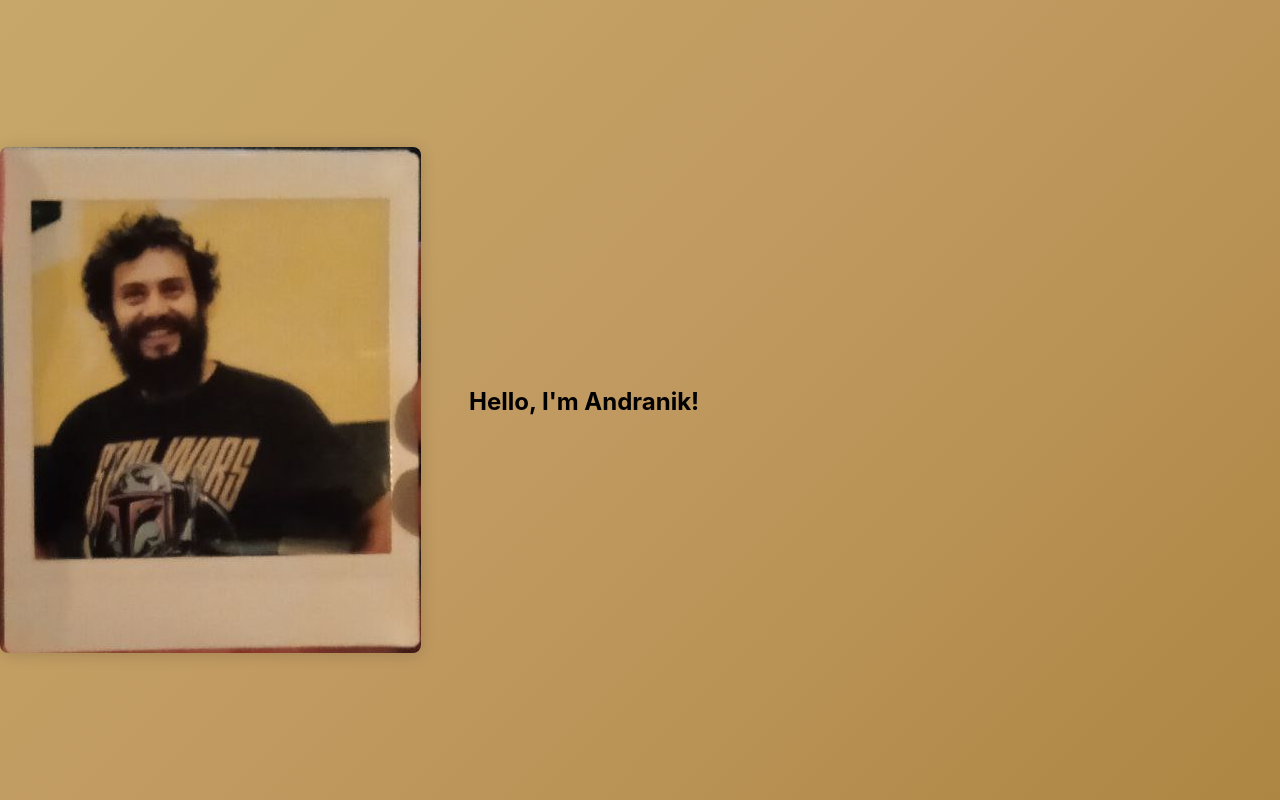
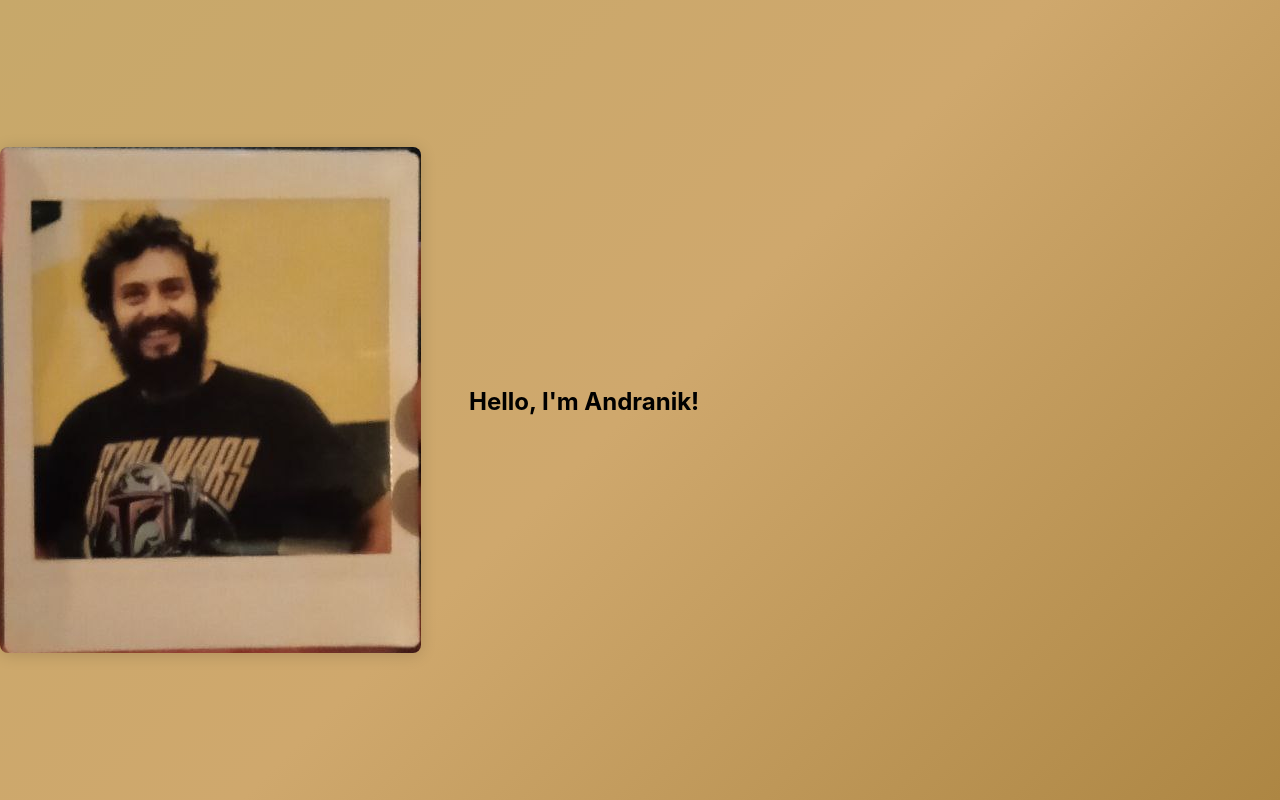
Before and after one commit to amuradyan/resume, a React (Create React App) app in the folder homepage/react/: page / in a window 1280 px wide. Built offline with nearby package versions, Linux system fonts and the light colour scheme; the HTML template or start-up script is replaced by a standard one.

Commit message:
:eye: :candy:

```diff
--- a/homepage/react/src/index.css
+++ b/homepage/react/src/index.css
@@ -7,7 +7,7 @@ body {
   -moz-osx-font-smoothing: grayscale;
   min-height: 100vh;
   min-width: 100vw;
-  background: linear-gradient(135deg, #c7a86a 0%, #c09960 50%, #ad8643 100%) !important;
+  background: linear-gradient(135deg, #c7a86a 0%, #cfa86d 50%, #ad8643 100%) !important;
 }
 
 code {
```
